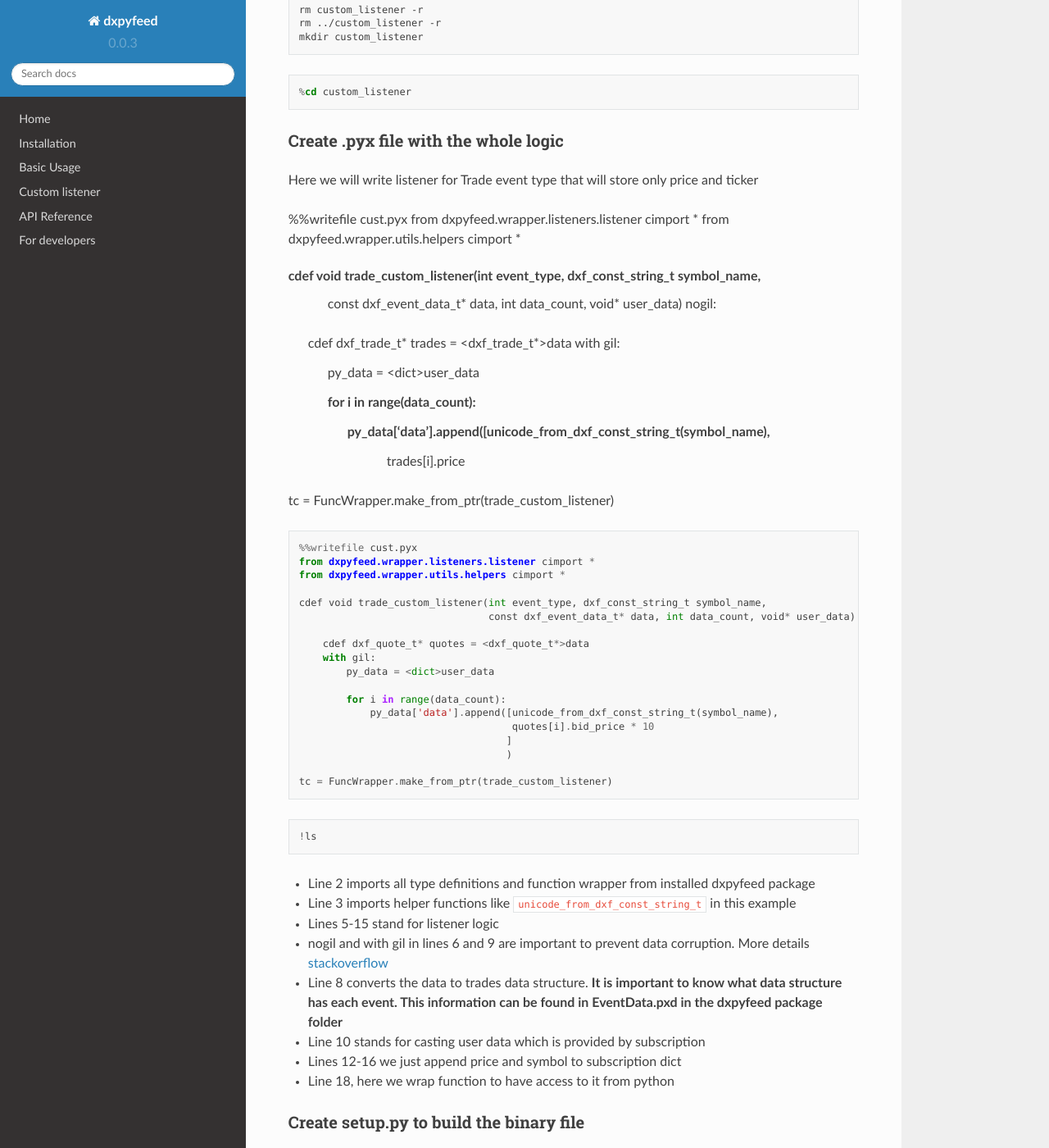
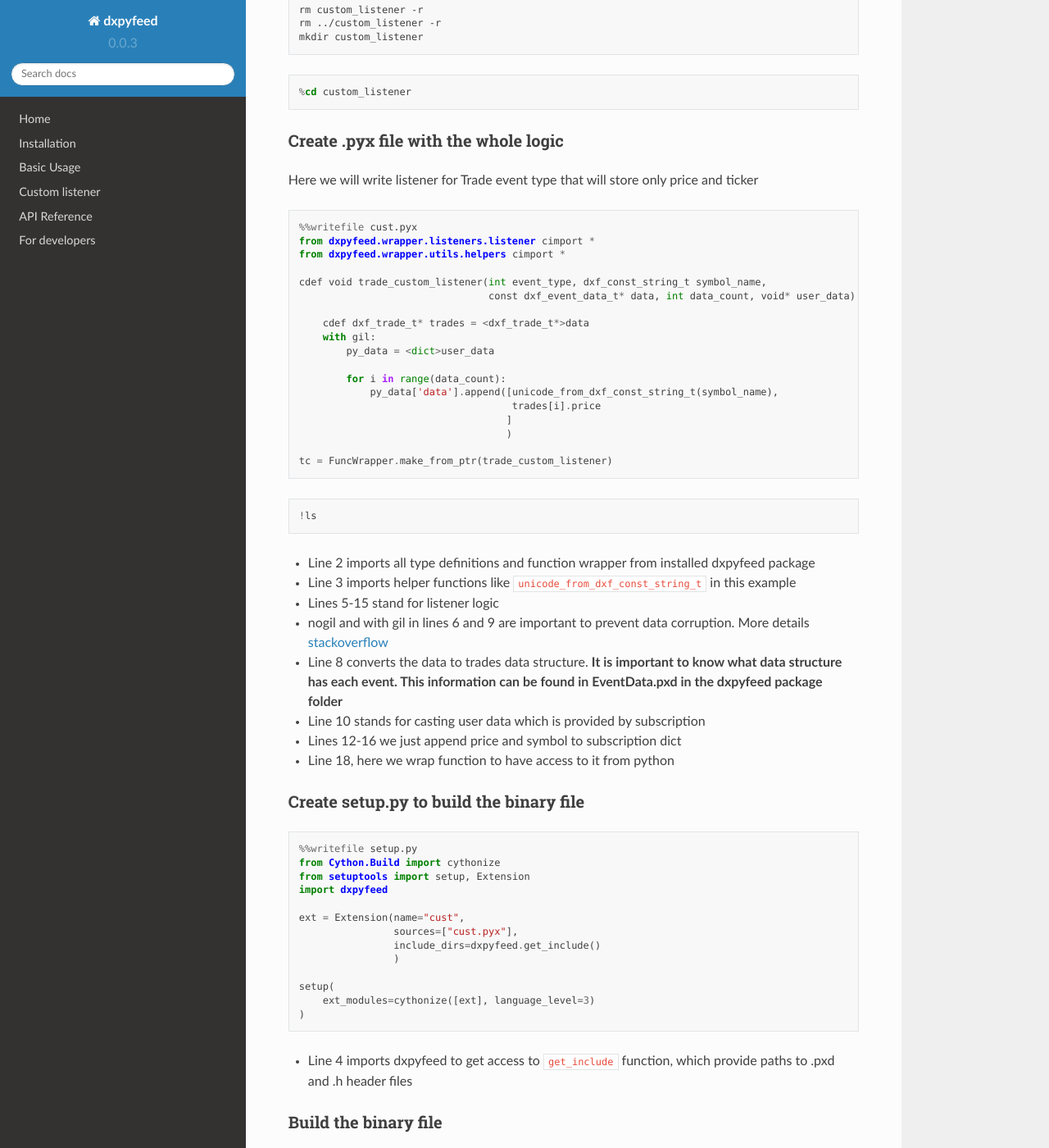
Before and after one commit to dxFeed/dxfeed-python-api, a Sphinx documentation site: the page built from docs/CustomListenerExample.rst, in a window 1280 px wide and 1400 px high, scrolled down 538 px. Shown: the whole window at 82% size. Built offline with Sphinx 7.4.7 and the Read the Docs theme 2.0.0, drawn with Linux system fonts in a browser that asks for light colours; some of the changed text lies outside the part shown.

Commit message:
[EN-568] better example structure

```diff
--- a/docs/CustomListenerExample.rst
+++ b/docs/CustomListenerExample.rst
@@ -35,25 +35,6 @@ Create .pyx file with the whole logic
 Here we will write listener for Trade event type that will store only
 price and ticker
 
-%%writefile cust.pyx
-from dxpyfeed.wrapper.listeners.listener cimport *
-from dxpyfeed.wrapper.utils.helpers cimport *
-
-cdef void trade_custom_listener(int event_type, dxf_const_string_t symbol_name,
-                                const dxf_event_data_t* data, int data_count, void* user_data) nogil:
-
-    cdef dxf_trade_t* trades = <dxf_trade_t*>data
-    with gil:
-        py_data = <dict>user_data
-
-        for i in range(data_count):
-            py_data['data'].append([unicode_from_dxf_const_string_t(symbol_name),
-                                    trades[i].price
-                                   ]
-                                   )
-
-tc = FuncWrapper.make_from_ptr(trade_custom_listener)
-
 .. code:: ipython3
 
     %%writefile cust.pyx
@@ -63,13 +44,13 @@ tc = FuncWrapper.make_from_ptr(trade_custom_listener)
     cdef void trade_custom_listener(int event_type, dxf_const_string_t symbol_name,
                                     const dxf_event_data_t* data, int data_count, void* user_data) nogil:
 
-        cdef dxf_quote_t* quotes = <dxf_quote_t*>data
+        cdef dxf_trade_t* trades = <dxf_trade_t*>data
         with gil:
             py_data = <dict>user_data
 
             for i in range(data_count):
                 py_data['data'].append([unicode_from_dxf_const_string_t(symbol_name),
-                                        quotes[i].bid_price * 10
+                                        trades[i].price
                                        ]
                                        )
 
@@ -141,8 +122,8 @@ We will skip installation part
 .. code:: ipython3
 
     con = dxp.dxf_create_connection()
-    sub = dxp.dxf_create_subscription(con, 'Quote')
-    dxp.dxf_add_symbols(sub, ['AAPL', 'MSFT', 'EUR/USD'])
+    sub = dxp.dxf_create_subscription(con, 'Trade')
+    dxp.dxf_add_symbols(sub, ['AAPL', 'MSFT'])
 
 Attach custom listener
 
```
Also changed, not shown: 1 other file.
